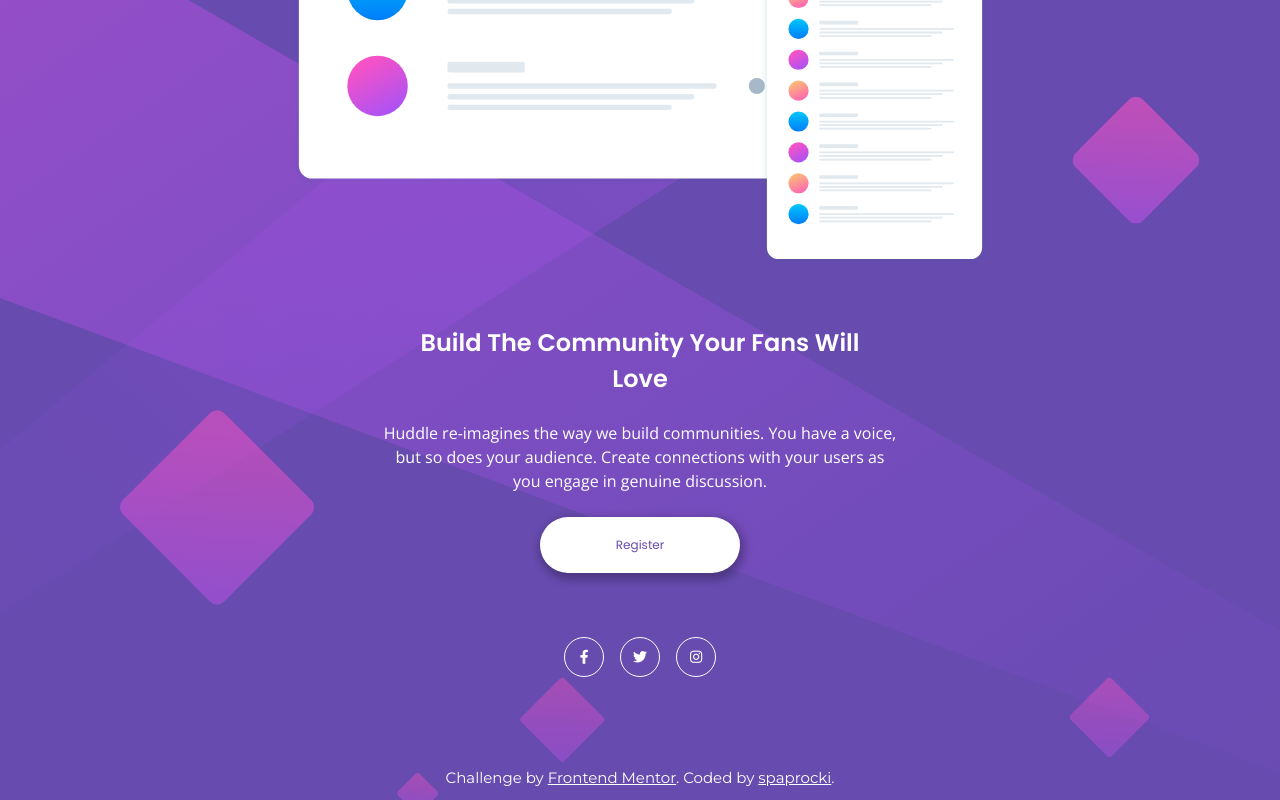
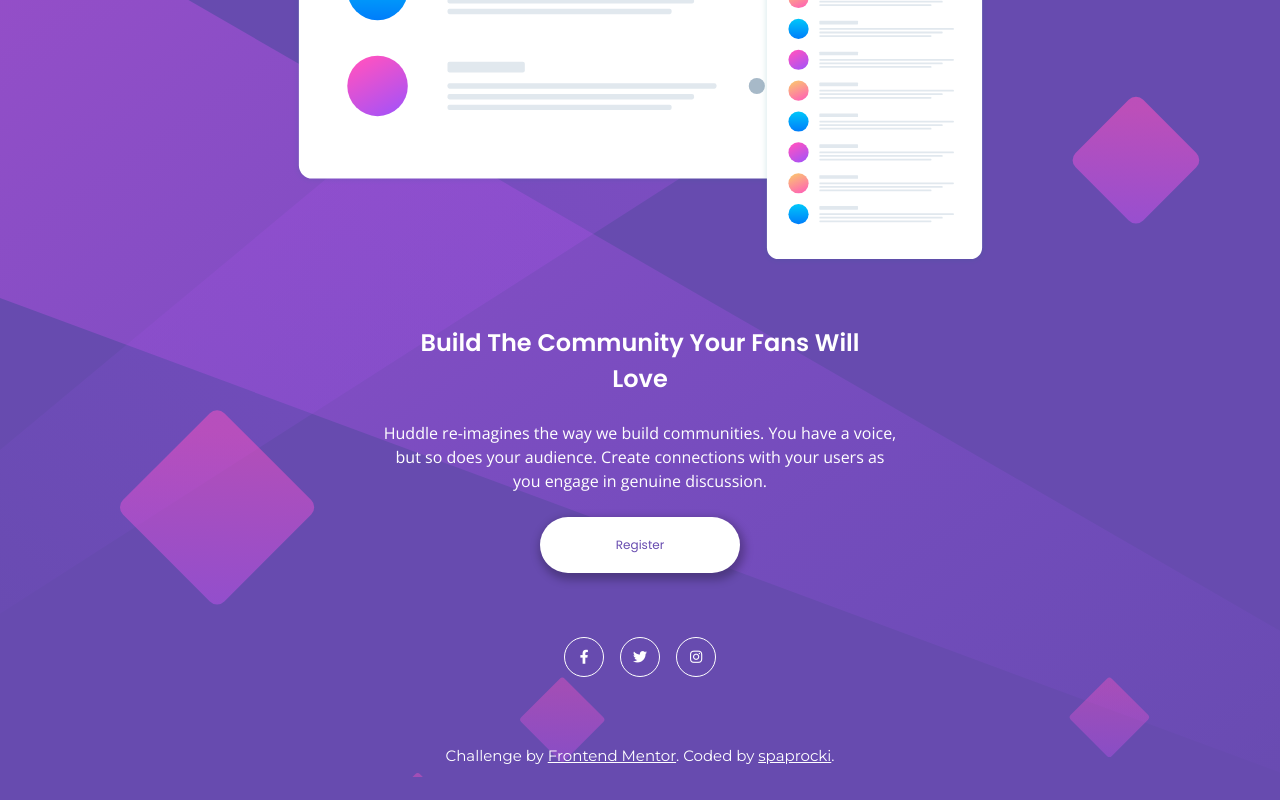
Before and after one commit to spaprocki/huddle-landing-page-introductory-section, a plain HTML site: page index.html in a window 1280 px wide. Shown: the part 457-1257 px from the top of the page. After the commit the page ends 1234 px from the top, so only its background shows below. Drawn offline with nearby package versions, Linux system fonts and the light colour scheme.

Commit message:
Changed attribution position to absolute

```diff
--- a/styles/mobile.css
+++ b/styles/mobile.css
@@ -26,6 +26,9 @@ body {
   align-items: center;
   min-height: 100vh;
   padding-top: clamp(38px, 10vw, 64px);
+  padding-bottom: 100px;
+  overflow-x: hidden;
+  position: relative;
 }
 
 .huddle-header {
@@ -148,6 +151,7 @@ i {
   font-family: 'Montserrat', 'sans-serif';
   flex: none;
   padding: 10px;
+  position: absolute;
   bottom: 0px;
   width: 100%;
   text-align: center;
```
